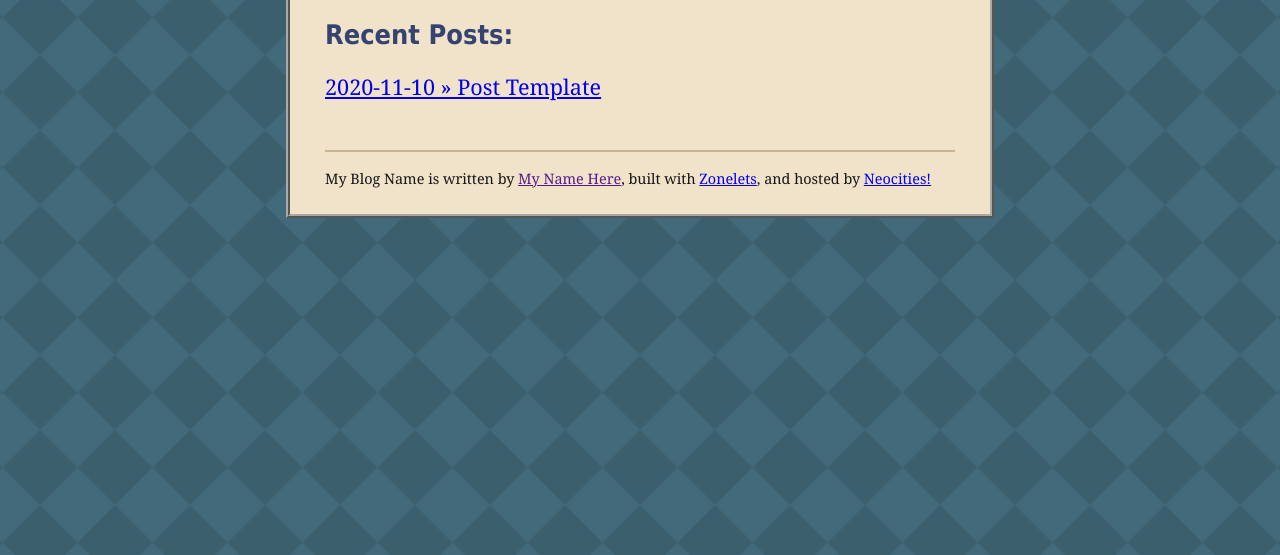
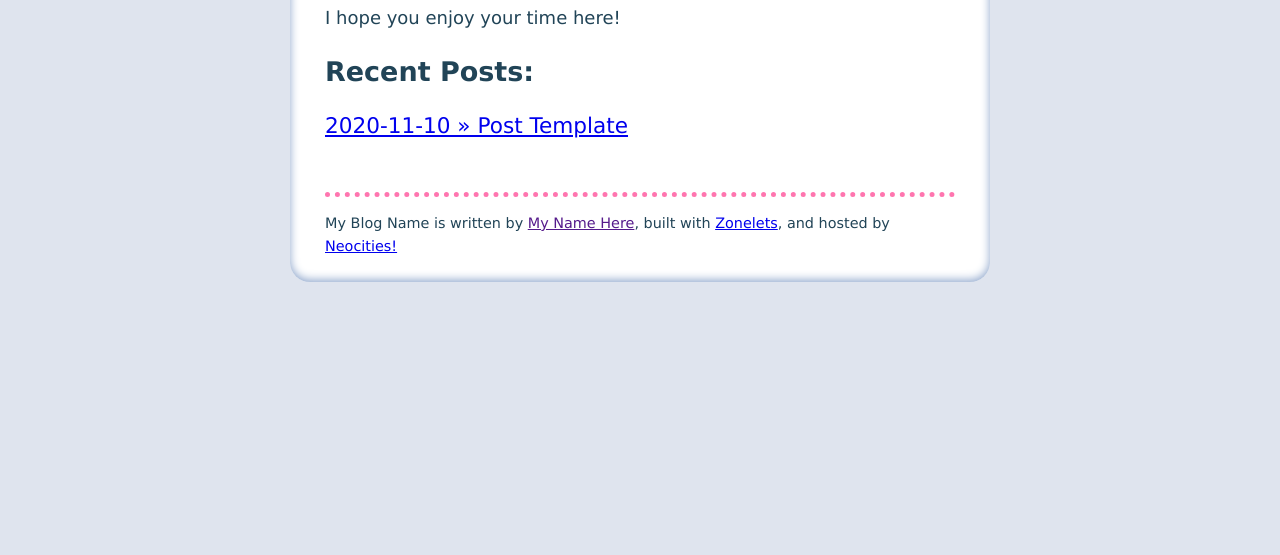
Before and after one commit to microfreesoft/blog, a plain HTML site: page index.html in a window 1280 px wide. Shown: the part 245-800 px from the top of the page. Drawn offline with Linux system fonts and the light colour scheme.

Commit message:
Update index.html

```diff
--- a/index.html
+++ b/index.html
@@ -10,7 +10,7 @@
     <meta name="viewport" content="width=device-width, initial-scale=1.0">
     <meta charset="UTF-8">
     <!-- Here's the link to our CSS stylesheet! -->
-    <link href="./style/style.css" rel="stylesheet" type="text/css" media="all">
+    <link href="./style/y2k.css" rel="stylesheet" type="text/css" media="all">
   </head>
   <body>
     <div id="container">
```
